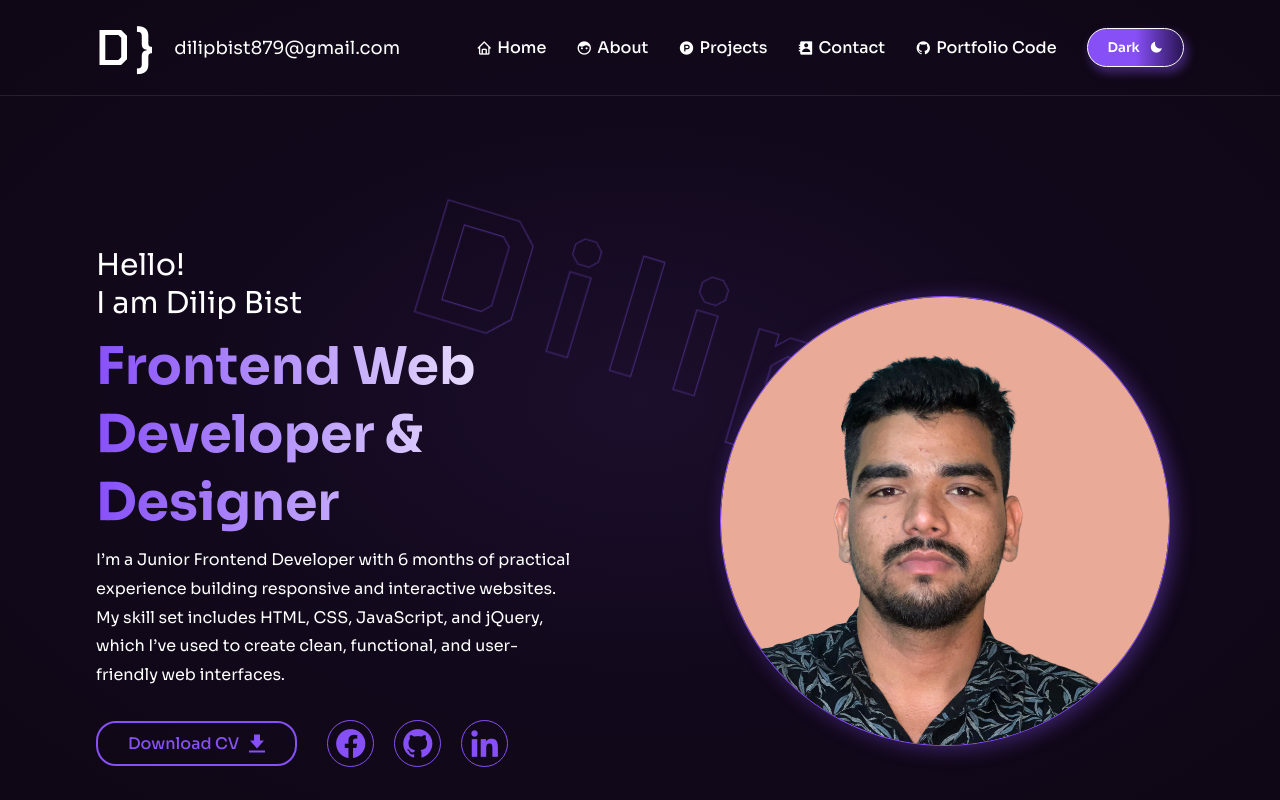
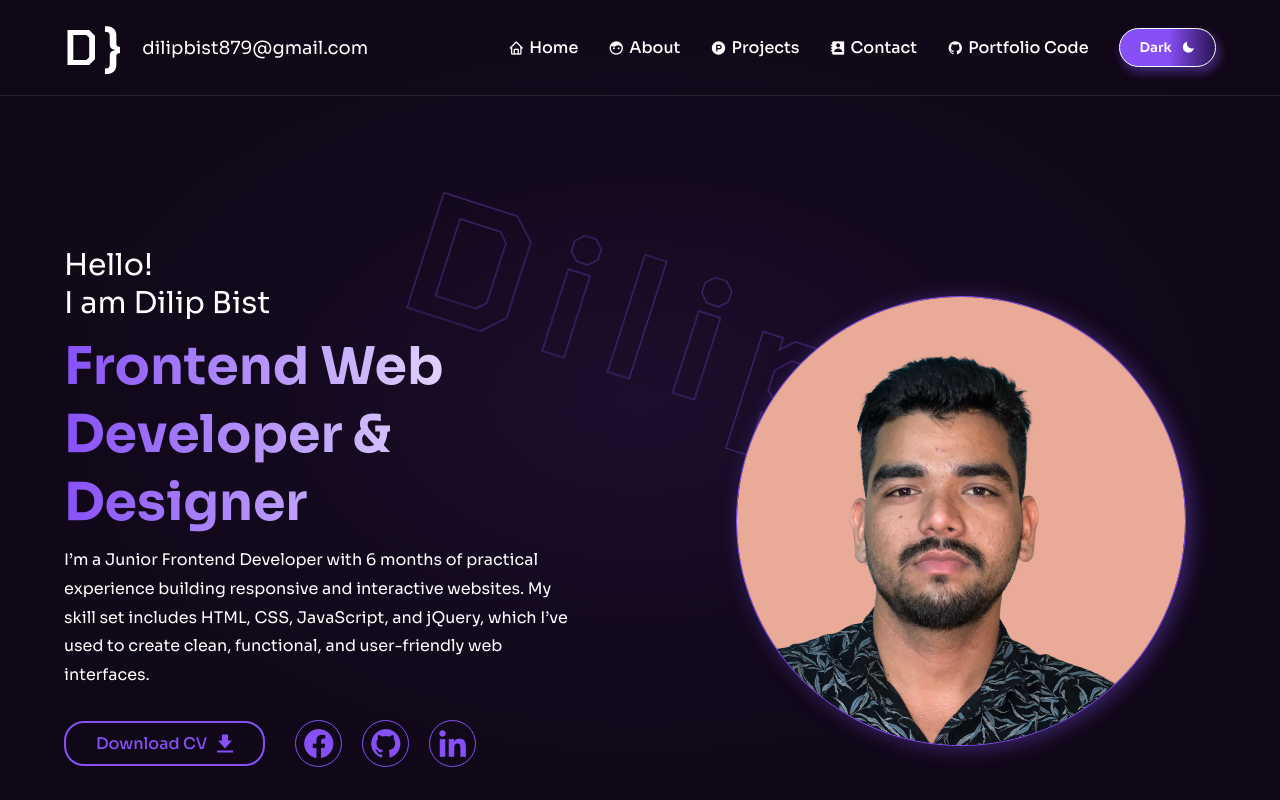
Before and after one commit to DilipBist/Dilip-portfolio, a plain HTML site: page index.html in a window 1280 px wide. Shown: the top 800 px of the page. Drawn offline with nearby package versions, Linux system fonts and the light colour scheme; a web font is replaced by a local one.

Commit message:
container updated

```diff
--- a/style.css
+++ b/style.css
@@ -47,7 +47,8 @@ html {
 
 
 .container {
-    width: 85%;
+    max-width: 1450px;
+    width: 90%;
     margin: auto;
     z-index: 1;
 }
```
